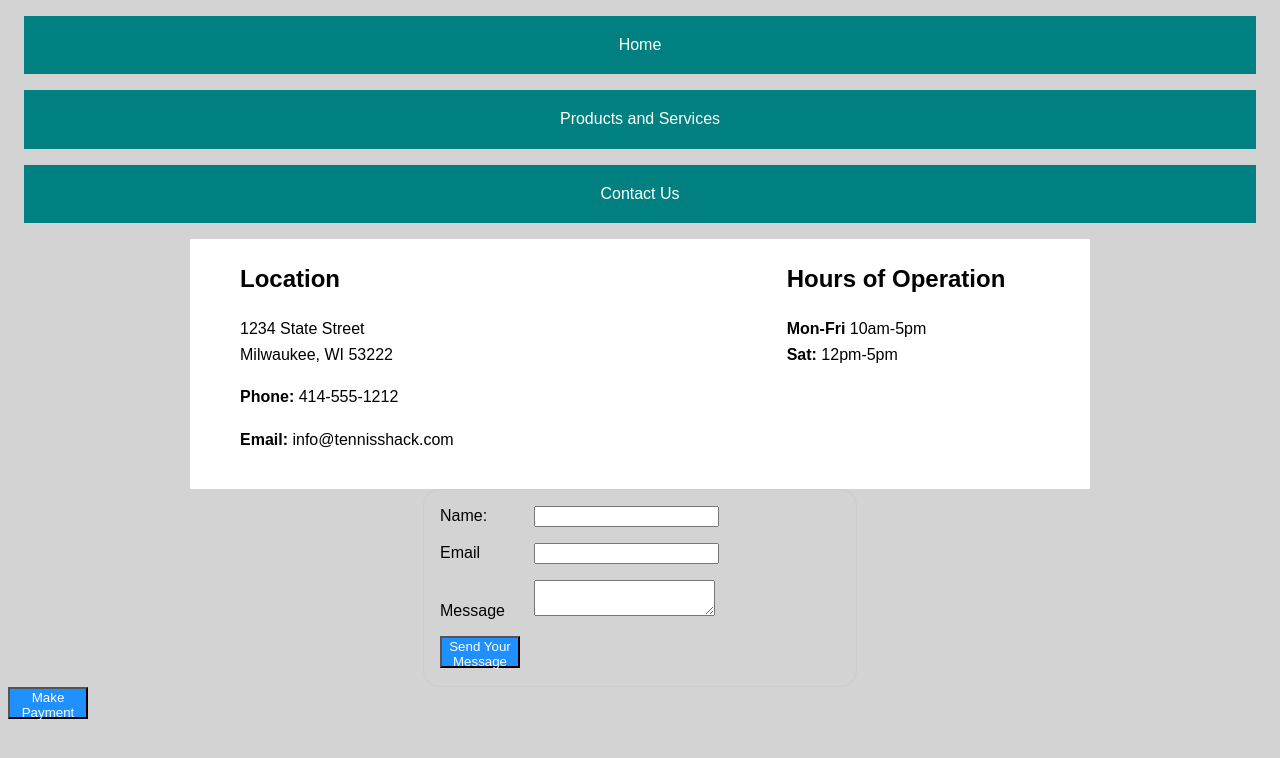
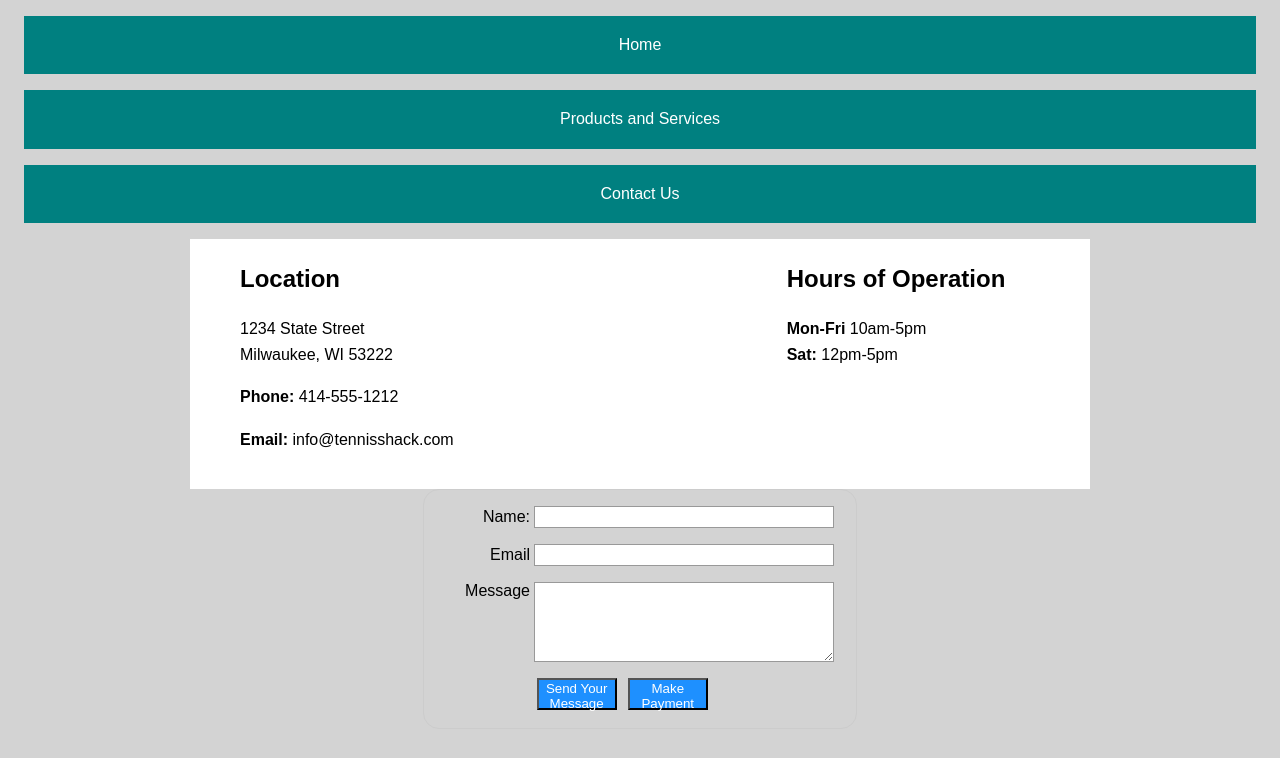
Before and after one commit to Ethan766837/lecher-agva-15b, a plain HTML site: page contactus.html in a window 1280 px wide. Drawn offline with Linux system fonts and the light colour scheme.

Commit message:
Created contactus.html

```diff
--- a/contactus.html
+++ b/contactus.html
@@ -50,13 +50,13 @@
       </div>
       <div class="button">
         <button type="submit">Send Your Message</button>
-      </div>
-    </form>
-    <div>
       <a href="./payment.html"><button>
         Make Payment
         </button></a>
     </div>
+
+    </form>
+
     <style>
       form {
         /* Center the form on the page */
@@ -76,6 +76,46 @@
         /* Uniform size & alignment */
         display: inline-block;
         width: 90px;
+        text-align: right;
+      }
+
+      input,
+      textarea {
+        /* To make sure that all text fields have the same font settings
+        By default, textareas have a monospace font */
+        font: 1em sans-serif;
+
+      /* Uniform text field size */
+        width: 300px;
+        box-sizing: border-box;
+
+        /* Match form field field borders */
+        border: 1px solid #999;
+      }
+
+      input:focus
+      textarea:focus {
+        /* Additional highlight for focused elements */
+        border-color: #000;
+      }
+
+      textarea {
+        /* Align multiline text fields with their labels */
+        vertical-align: top;
+
+        /* Provide space to type some text */
+        height: 5em;
+      }
+
+      .button {
+        /* Align buttons with the text fields */
+        padding-left: 90px; /* same size as the label elements */
+      }
+
+      button {
+        /* This extra margin represent roughly the same space as the space
+        between the labels and their text fields */
+        margin-left: 0.5em;
       }
     </style>
   </body>
```
